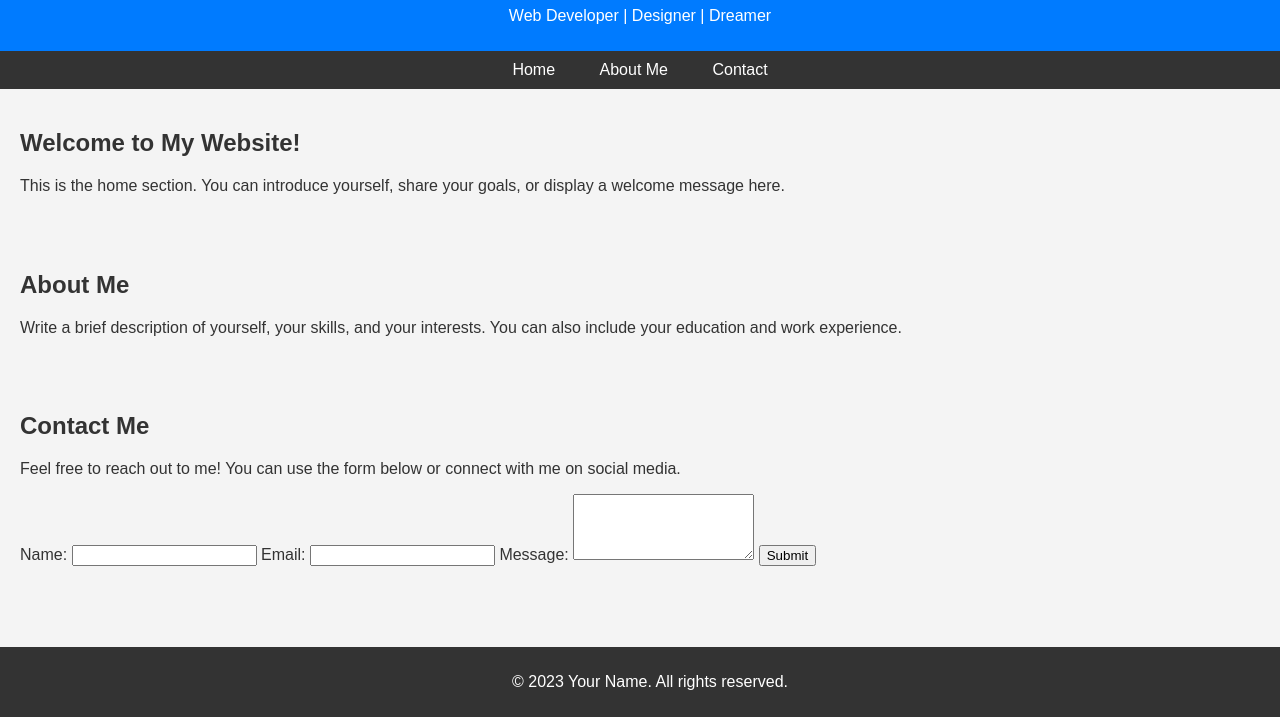
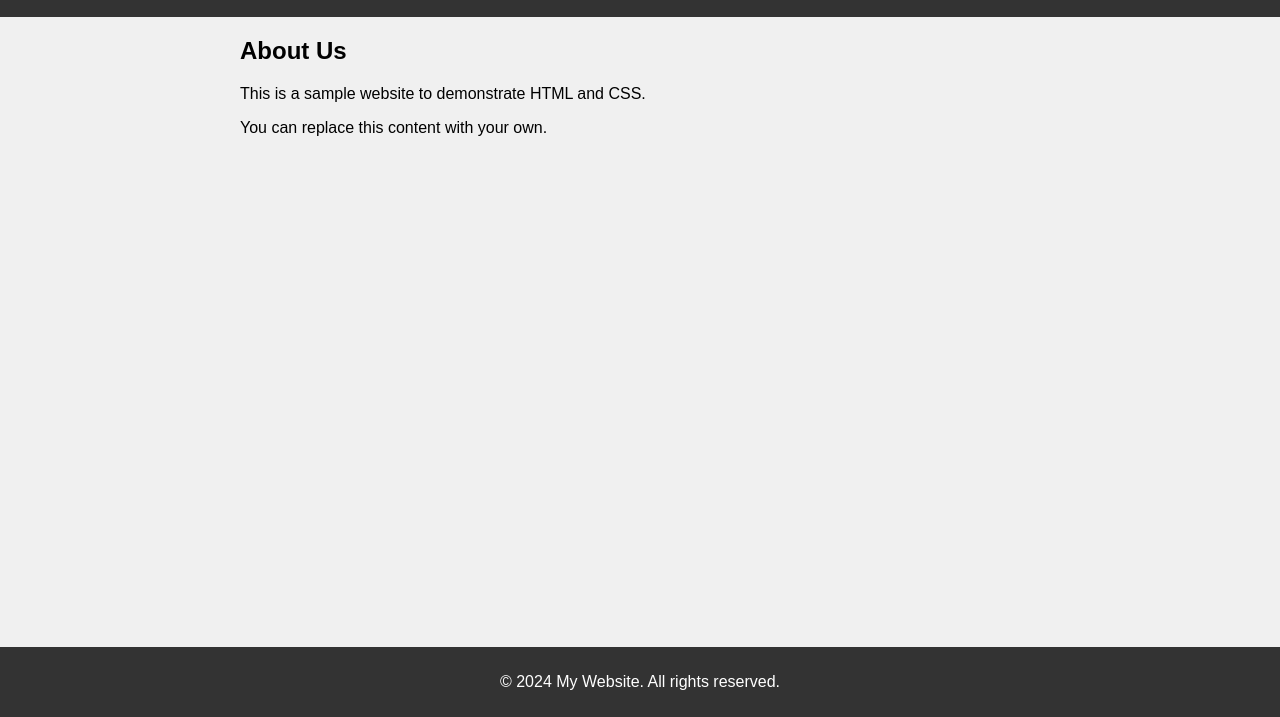
Before and after one commit to ste277/ste277.github.io, a plain HTML site: page index.html in a window 1280 px wide. Shown: the part 83-800 px from the top of the page. Drawn offline with Linux system fonts and the light colour scheme.

Commit message:
Update index.html

```diff
--- a/index.html
+++ b/index.html
@@ -3,45 +3,31 @@
 <head>
     <meta charset="UTF-8">
     <meta name="viewport" content="width=device-width, initial-scale=1.0">
-    <title>Your Name - Personal Website</title>
+    <title>My Website</title>
     <style>
+        /* Add your CSS styles here */
         body {
             font-family: Arial, sans-serif;
             margin: 0;
             padding: 0;
-            background-color: #f4f4f4;
-            color: #333;
+            background-color: #f0f0f0;
         }
-
         header {
-            background-color: #007bff;
+            background-color: #333;
             color: #fff;
-            padding: 10px;
+            padding: 10px 0;
             text-align: center;
         }
-
-        nav {
-            background-color: #333;
-            padding: 10px;
-            text-align: center;
+        .container {
+            max-width: 800px;
+            margin: 20px auto;
+            padding: 0 20px;
         }
-
-        nav a {
-            color: #fff;
-            text-decoration: none;
-            padding: 10px;
-            margin: 0 10px;
-        }
-
-        section {
-            padding: 20px;
-        }
-
         footer {
             background-color: #333;
             color: #fff;
-            padding: 10px;
             text-align: center;
+            padding: 10px 0;
             position: fixed;
             bottom: 0;
             width: 100%;
@@ -49,48 +35,18 @@
     </style>
 </head>
 <body>
-
     <header>
-        <h1>Your Name</h1>
-        <p>Web Developer | Designer | Dreamer</p>
+        <h1>Welcome to My Website</h1>
     </header>
 
-    <nav>
-        <a href="#home">Home</a>
-        <a href="#about">About Me</a>
-        <a href="#contact">Contact</a>
-    </nav>
-
-    <section id="home">
-        <h2>Welcome to My Website!</h2>
-        <p>This is the home section. You can introduce yourself, share your goals, or display a welcome message here.</p>
-    </section>
-
-    <section id="about">
-        <h2>About Me</h2>
-        <p>Write a brief description of yourself, your skills, and your interests. You can also include your education and work experience.</p>
-    </section>
-
-    <section id="contact">
-        <h2>Contact Me</h2>
-        <p>Feel free to reach out to me! You can use the form below or connect with me on social media.</p>
-        <form>
-            <label for="name">Name:</label>
-            <input type="text" id="name" name="name" required>
-
-            <label for="email">Email:</label>
-            <input type="email" id="email" name="email" required>
-
-            <label for="message">Message:</label>
-            <textarea id="message" name="message" rows="4" required></textarea>
-
-            <input type="submit" value="Submit">
-        </form>
-    </section>
+    <div class="container">
+        <h2>About Us</h2>
+        <p>This is a sample website to demonstrate HTML and CSS.</p>
+        <p>You can replace this content with your own.</p>
+    </div>
 
     <footer>
-        <p>&copy; 2023 Your Name. All rights reserved.</p>
+        <p>&copy; 2024 My Website. All rights reserved.</p>
     </footer>
-
 </body>
 </html>
```
